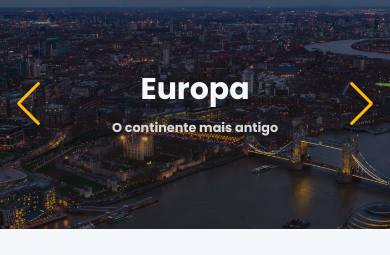
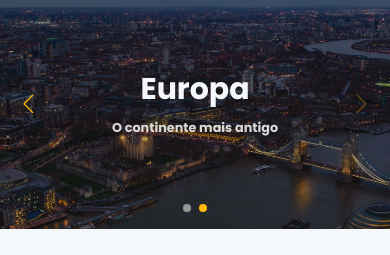
Before and after one commit to Luciano-Ferreira/World-trip, a Next.js app: page / in a window 390 px wide. Shown: the part 586-841 px from the top of the page. Built offline with nearby package versions, Linux system fonts and the light colour scheme.

Commit message:
fix: fixing pagination bulklets from Slider

```diff
--- a/src/components/Slider/index.tsx
+++ b/src/components/Slider/index.tsx
@@ -1,12 +1,14 @@
 import { Flex, Heading, Text } from '@chakra-ui/react';
 import Link from 'next/link';
-import { Navigation, Pagination, Scrollbar } from 'swiper';
+import SwiperCore, { Navigation, Pagination, Scrollbar, A11y, Autoplay } from 'swiper';
 
 import { Swiper, SwiperSlide } from 'swiper/react';
 
+SwiperCore.use([Navigation, Pagination, Scrollbar, A11y, Autoplay]);
+
 
 export default function Slider() {
-  return(
+  return (
     <Flex w='100%' maxW='1240px' mx='auto' mb={['5', '10']} h={['250px', '450px']}>
       <Swiper
         slidesPerView={1}
@@ -15,28 +17,25 @@
         autoplay={{
           delay: 4000,
         }}
-        style={{
-          width: '100%',
-          flex: '1'
-        }}
+        style={{ width: '100%', flex: '1' }}
       >
         <SwiperSlide>
           <Flex
-            w='100%'
-            h='100%'
-            align='center'
-            justify='center'
-            direction='column'
+            w="100%"
+            h="100%"
+            align="center"
+            justify="center"
+            direction="column"
             bgImage="url(/images/europe.png)"
-            bgRepeat='no-repeat'
-            bgSize='cover'
-            textAlign='center'
-            bgPosition='center'
+            bgPosition="100% 30%"
+            bgRepeat="no-repeat"
+            bgSize="cover"
+            textAlign="center"
           >
-            <Link href='/continent/europe'>
+            <Link href={`/continent`}>
               <a>
-                <Heading fontSize={['3xl', '4xl', '5xl']} color='gray.100' fontWeight='bold' >Europa</Heading>
-                <Text fontWeight='bold' color='gray.300' fontSize={['0.8rem', '1xl', '2xl']} mt={['2', '4']} >O continente mais antigo</Text>
+                <Heading fontSize={["3xl", "4xl", "5xl"]} color="gray.100" fontWeight="bold">China</Heading>
+                <Text fontWeight="bold" color="gray.300" fontSize={["0.8rem", "1xl", "2xl"]} mt={["2", "4"]}>O continente do ipman</Text>
               </a>
             </Link>
           </Flex>
@@ -62,7 +61,6 @@
             </Link>
           </Flex>
         </SwiperSlide>
-
       </Swiper>
     </Flex>
   )
--- a/styles/slider.scss
+++ b/styles/slider.scss
@@ -1,41 +1,39 @@
 .swiper-button-next {
   right: 45px;
 }
-
 .swiper-button-prev {
   left: 45px;
 }
-
-.swiper-button-prev:after, .swiper-button-next:after {
-  color: #ffba08;
+.swiper-button-prev:after, .swiper-button-next:after{
+  color: #FFBA08;
 }
 
-.swiper-pagination-bullet {
-  width: 16px;
-  height: 16px;
-  background: #999999;
+.swiper-pagination-bullet{
+  width:16px;
+  height:16px;
+  background:#999999;
   opacity: 1;
 }
 
-.swiper-pagination-bullet:active {
-  background: #ffba08;
+.swiper-pagination-bullet-active{
+  background:#FFBA08 ;
 }
 
-@media(max-width: 30em) {
+@media(max-width:30em) {
   .swiper-button-next {
     right: 15px;
   }
-
   .swiper-button-prev {
     left: 15px;
   }
 
-  .swiper-button-prev:after .swiper-button-next:after {
-    font-size: 1.2rem;
+  .swiper-button-next:after,
+  .swiper-button-prev:after {
+    font-size:1.2rem;
   }
 
   .swiper-pagination-bullet{
-    width: 8px;
-    height: 8px;
+    width:8px;
+    height:8px;
   }
 }
```
